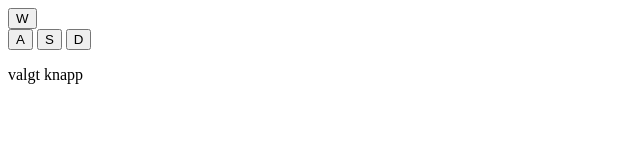
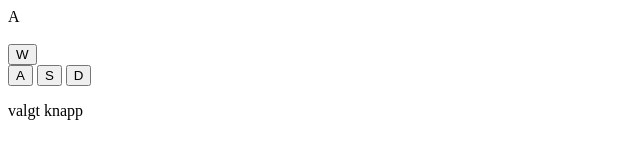
Before and after one commit to WellDone88/This-Oppgave, a plain HTML site: page index.html in a window 1280 px wide. Shown: the whole page, without its empty margins (0-640 px from the left). Drawn offline with Linux system fonts and the light colour scheme.

Commit message:
Update index.html

```diff
--- a/index.html
+++ b/index.html
@@ -13,16 +13,35 @@ Lag et tekstfelt og et "tastatur" av forskjellige knapper du kan trykke på.
 Oppdater tekstfeltet til å vise frem hvilke knapper du har trykt
 på ved å bruke variabler, this og funksjon med parameter -->
 
+<!-- Eksempel fra moodle -->
+<div id="aDiven" onclick="pushedLetter(this)">A</div>
 
-<button id="buttonW" onclick="choosedButton()">W</button><br>
-<button id="buttonA" onclick="choosedButton()">A</button>
-<button id="buttonS" onclick="choosedButton()">S</button>
-<button id="buttonD" onclick="choosedButton()">D</button>
-<p>valgt knapp</p>
+
+<br>
+<!-- Mitt verk -->
+<button id="buttonW" onclick="choosedButton(this)">W</button><br>
+<button id="buttonA" onclick="choosedButton(this)">A</button>
+<button id="buttonS" onclick="choosedButton(this)">S</button>
+<button id="buttonD" onclick="choosedButton(this)">D</button>
+<p id="Show">valgt knapp</p>
 
 
 <script>
-    function choosedButton() {
+    //Eksempel fra moodle//
+    function pushedLetter(htmlElement){
+
+    let letterPressed = htmlElement.innerHTML;
+
+    console.log(letterPressed);
+    }
+
+    //Mitt verk//
+    function choosedButton(htmlElement) {
+        let buttonClicked = htmlElement.innerHTML;
+
+        console.log(buttonClicked);
+
+        document.getElementById('Show').innerHTML = buttonClicked;
 
     }
 
```
